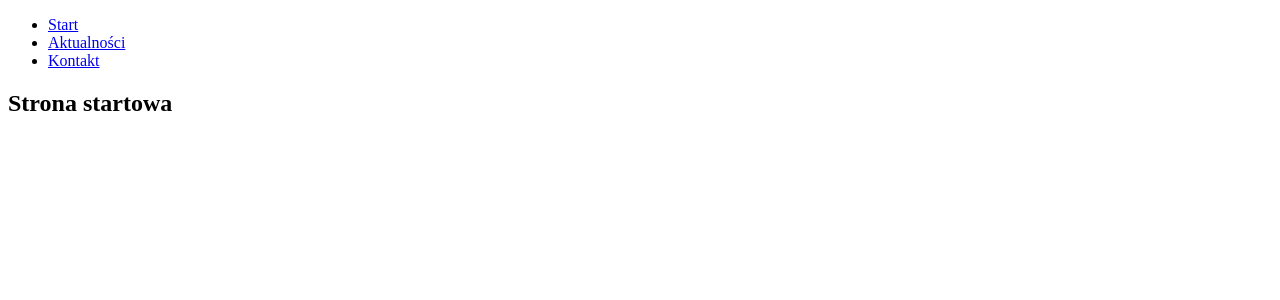
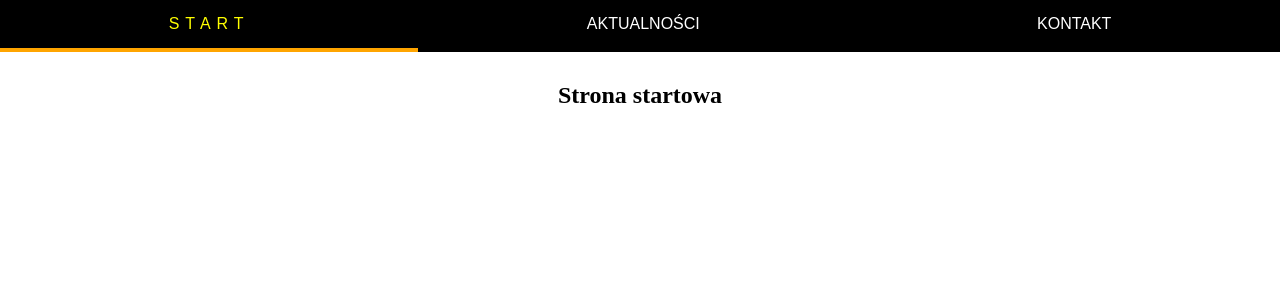
Before and after one commit to KonradGmur/React-Router-First-App, a React (Create React App) app: page / in a window 1280 px wide. Shown: the top 300 px of the page. Built offline with nearby package versions, Linux system fonts and the light colour scheme.

Commit message:
Update App.css and App.js

```diff
--- a/src/App.css
+++ b/src/App.css
@@ -26,7 +26,6 @@ a {
   text-decoration: none;
   text-transform: uppercase;
   border-bottom: 4px solid black;
-
 }
 
 a:hover {
--- a/src/App.js
+++ b/src/App.js
@@ -1,6 +1,6 @@
 import React, { Component } from 'react';
-// import './App.css';
-import { BrowserRouter as Router, Link, Route } from 'react-router-dom';
+import './App.css';
+import { BrowserRouter as Router, NavLink, Route } from 'react-router-dom';
 
 const Home = () => {
   return (
@@ -21,9 +21,9 @@ class App extends Component {
           <header>
             <nav>
               <ul>
-                <li><Link to="/">Start</Link></li>
-                <li><Link to="/news">Aktualności</Link></li>
-                <li><Link to="/contact">Kontakt</Link></li>
+                <li><NavLink to="/" exact activeClassName="home_selected" activeStyle={{bacgroundColor: 'gray', letterSpacing: '6px'}}>Start</NavLink></li>
+                <li><NavLink to="/news" activeClassName="news_selected">Aktualności</NavLink></li>
+                <li><NavLink to="/contact" activeClassName="contact_selected">Kontakt</NavLink></li>
               </ul>
             </nav>
           </header>
```
